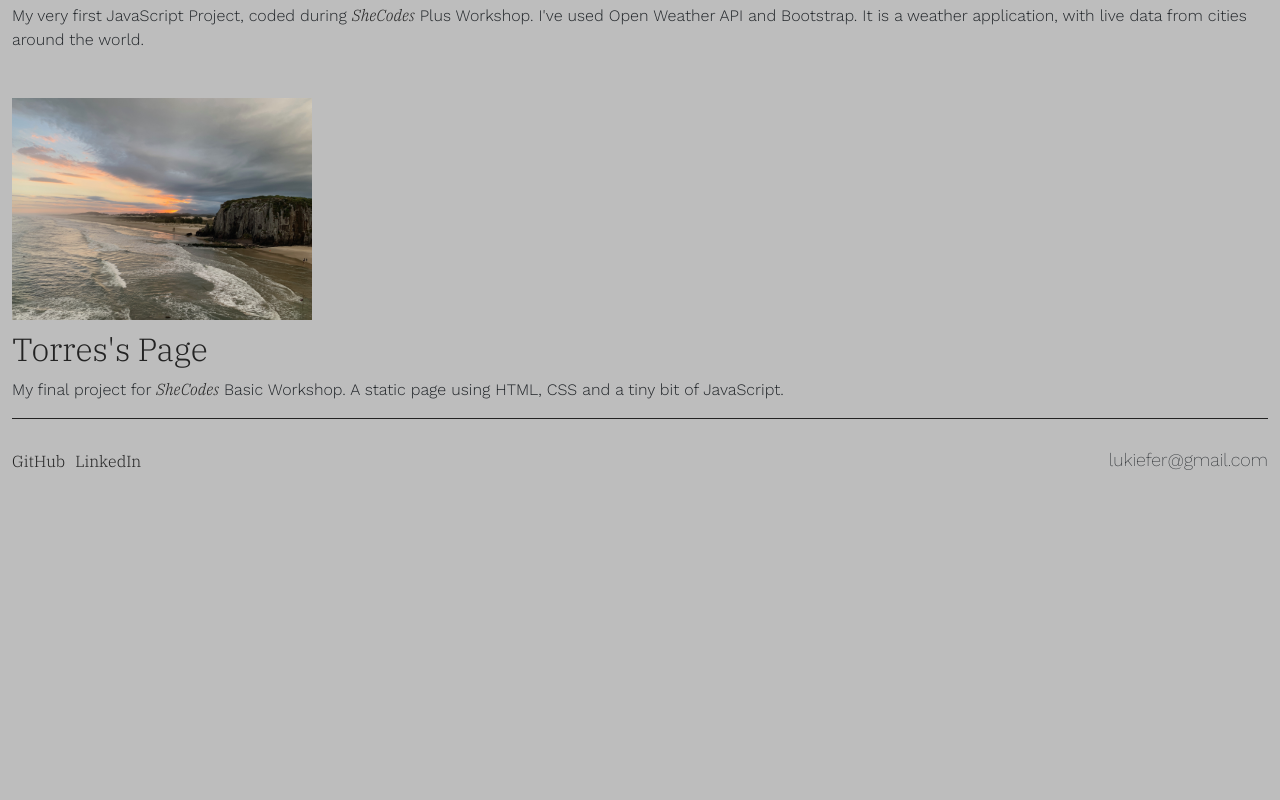
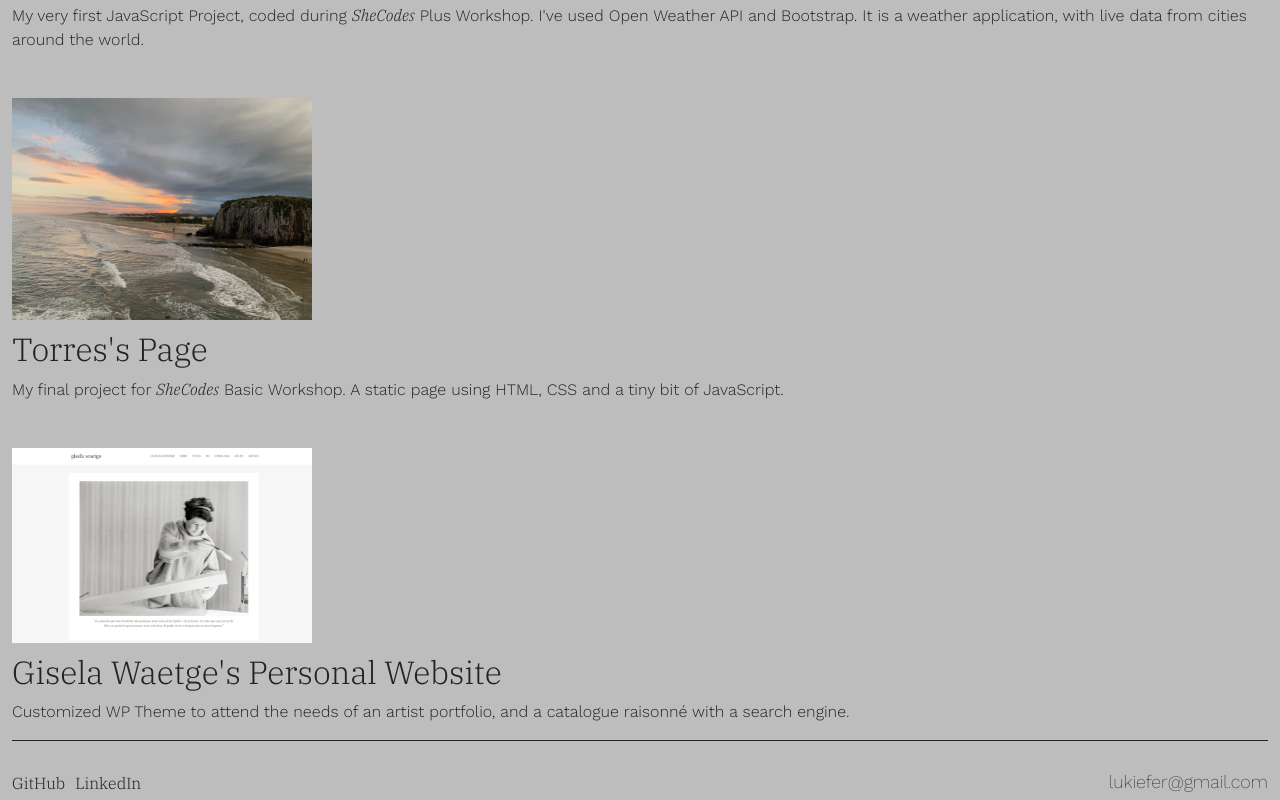
Before and after one commit to luisakiefer/portfolio, a plain HTML site: page projects.html in a window 1280 px wide. Shown: the part 328-1128 px from the top of the page. Before the commit the page ends 806 px from the top, so only its background shows below. Drawn offline with nearby package versions, Linux system fonts and the light colour scheme.

Commit message:
added another project

```diff
--- a/projects.html
+++ b/projects.html
@@ -60,9 +60,11 @@
             target="_blank"
           >SheCodes</a> Basic Workshop. A static page using HTML, CSS and a tiny bit of JavaScript.</p>
 
-
-
-
+           <img src="/images/gisela.png" width="300" class="img-fluid project-image" />
+        <a href="https://www.giselawaetge.com.br" target="_blank" >
+        <h2>Gisela Waetge's Personal Website</h2>
+        </a>
+        <p>Customized WP Theme to attend the needs of an artist portfolio, and a catalogue raisonné with a search engine.</p>
         </div>
 
 
```
Also changed, not shown: images/gisela.png (added).
